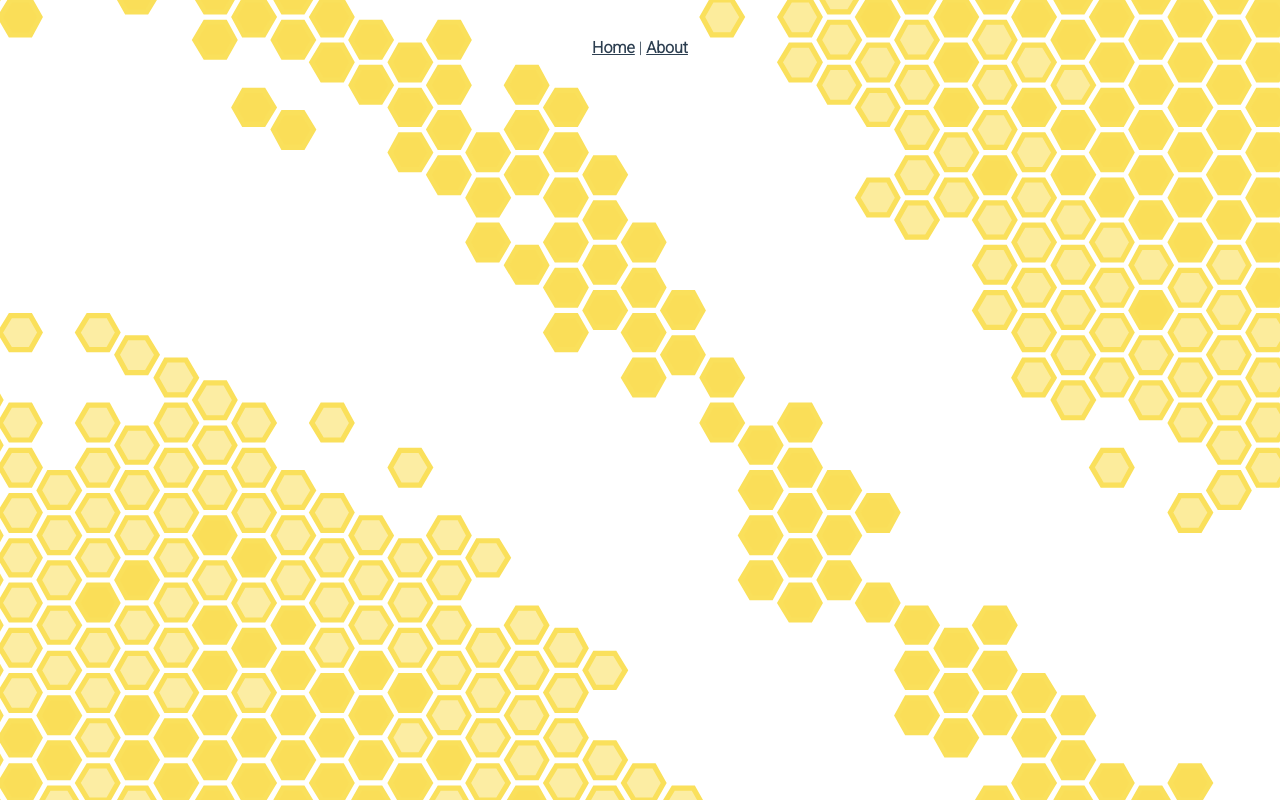
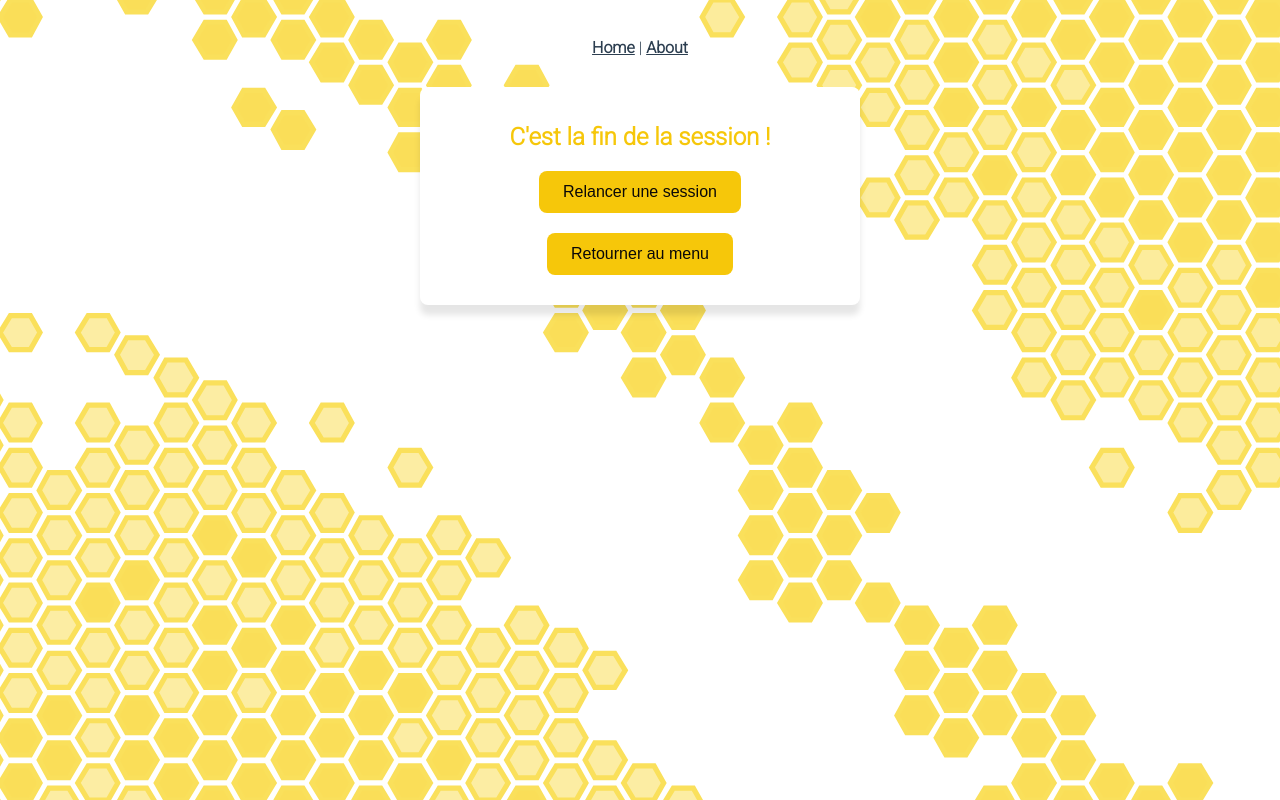
Before and after one commit to MaxHowardBorges/2b-quiz, a Vue app in the folder frontend-vue/: page /#/end-of-session in a window 1280 px wide. Before the commit this address had no page. Built offline with nearby package versions, Linux system fonts and the light colour scheme; the HTML template or start-up script is replaced by a standard one.

Commit message:
#1 Squelette principal : révision de code, modifs variables + routes

```diff
--- a/frontend-vue/src/components/AttenteParticipant.vue
+++ b/frontend-vue/src/components/AttenteParticipant.vue
@@ -7,8 +7,8 @@
         <img alt="Qr code" src="../assets/qrcode.png" style="width: 100px" />
       </div>
       <p>{{ participantsCount }} personnes ont rejoint la session !</p>
-      <div class="actions">
-        <router-link to="/menuenseignant">
+      <div class="actions">an
+        <router-link to="/menuteacher">
           <BoutonComp nomB="Annuler la session" />
         </router-link>
         <BoutonComp @click="handleLaunch" nomB="Lancer la session" />
--- a/frontend-vue/src/components/FinDeSession.vue
+++ b/frontend-vue/src/components/EndOfSession.vue
@@ -3,7 +3,7 @@
     <h1>C'est la fin de la session !</h1>
     <div class="actions">
       <btn  @click='handleCreateSession()' nomB="Relancer une session" />
-      <router-link to="/menuenseignant"><btn nomB="Retourner au menu" /></router-link>
+      <router-link to="/menuteacher"><btn nomB="Retourner au menu" /></router-link>
     </div>
   </div>
 </template>
--- a/frontend-vue/src/router/index.js
+++ b/frontend-vue/src/router/index.js
@@ -29,12 +29,12 @@ const routes = [
   },
 
   {
-    path: '/findesession',
-    name: 'findesession',
+    path: '/end-of-session',
+    name: 'end-of-session',
     // route level code-splitting
     // this generates a separate chunk (about.[hash].js) for this route
     // which is lazy-loaded when the route is visited.
-    component: () => import(/* webpackChunkName: "about" */ '../views/FinDeSessionView.vue')
+    component: () => import(/* webpackChunkName: "about" */ '../views/EndOfSessionView.vue')
   },
 
   {
@@ -46,12 +46,12 @@ const routes = [
     component: () => import(/* webpackChunkName: "about" */ '../views/AttenteParticipantView.vue')
   },
   {
-    path: '/menuenseignant',
-    name: 'menuenseignant',
+    path: '/menuteacher',
+    name: 'menuteacher',
     // route level code-splitting
     // this generates a separate chunk (about.[hash].js) for this route
     // which is lazy-loaded when the route is visited.
-    component: () => import(/* webpackChunkName: "about" */ '../views/MenuEnseignantView.vue')
+    component: () => import(/* webpackChunkName: "about" */ '../views/MenuTeacherView.vue')
   },
   {
     path: '/waiting',
--- a/frontend-vue/src/views/FinDeSessionView.vue
+++ b/frontend-vue/src/views/EndOfSessionView.vue
@@ -1,17 +1,17 @@
 <template>
   <div class="endof-session">
-    <FinDeSession/>
+    <EndOfSession/>
   </div>
 </template>
 
 <script>
   // @ is an alias to /src
-  import FinDeSession from '@/components/FinDeSession.vue'
+  import EndOfSession from '@/components/EndOfSession.vue'
 
   export default {
     name: 'CreateSessionView',
     components: {
-      FinDeSession
+      EndOfSession
     }
   }
 </script>
--- a/frontend-vue/src/views/MenuEnseignantView.vue
+++ b/frontend-vue/src/views/MenuTeacherView.vue
@@ -1,17 +1,17 @@
 <template>
   <div class="endof-session">
-    <MenuEnseignant/>
+    <MenuTeacher/>
   </div>
 </template>
 
 <script>
   // @ is an alias to /src
-  import MenuEnseignant from '@/components/MenuEnseignant.vue'
+  import MenuTeacher from '@/components/MenuTeacher.vue'
 
   export default {
-    name: 'MenuEnseignantView',
+    name: 'MenuTeacherView',
     components: {
-      MenuEnseignant
+      MenuTeacher
     }
   }
 </script>
--- a/frontend-vue/src/views/QuestionReponseView.vue
+++ b/frontend-vue/src/views/QuestionReponseView.vue
@@ -9,7 +9,7 @@
   <btn @click="handleNextQuestion(actualSession)" nomB="Question suivante" />
   <div class="btnD">
     <div class="button-group">
-      <router-link to="/findesession">
+      <router-link to="/end-of-session">
         <btn nomB="Arrêter la session" />
       </router-link>
       <btn nomB="Changer la langue" />
```
Also changed, not shown: frontend-vue/src/components/MenuTeacher.vue (renamed from frontend-vue/src/components/MenuEnseignant.vue).
